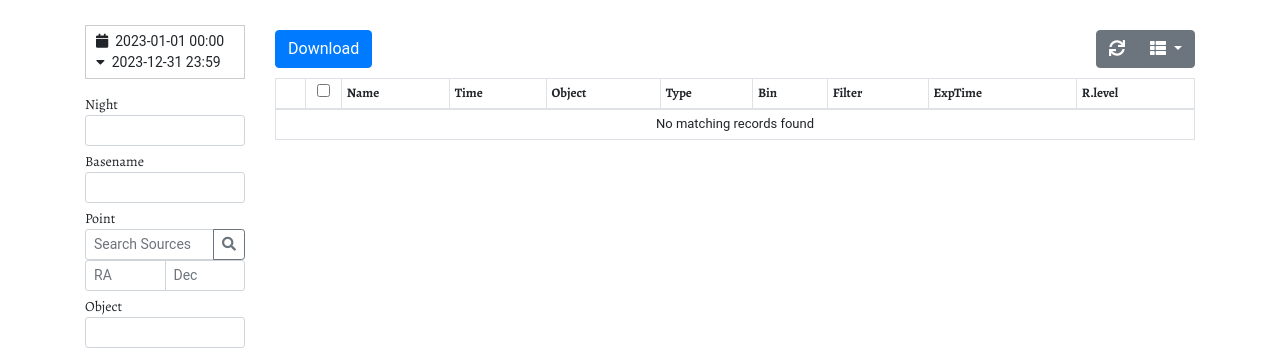
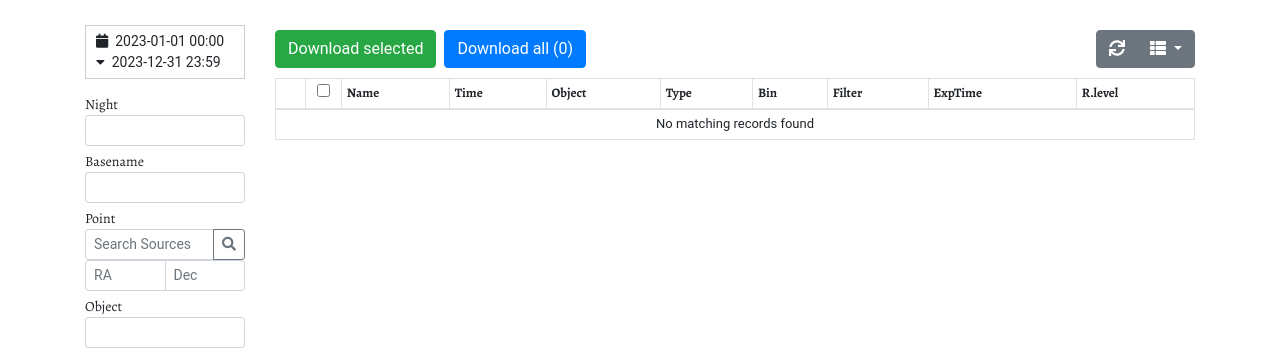
Before and after one commit to pyobs/pyobs-archive, a Django app: page / in a window 1280 px wide. Shown: the part 67-420 px from the top of the page. Run offline with Django 3.2, Linux system fonts and the light colour scheme; the visitor is signed in with stand-in values (Sample User, id 1); data that the repository does not hold is empty; some libraries are stand-ins or nearby versions; some web fonts are replaced.

Commit message:
added new button for download all

```diff
--- a/pyobs_archive/api/views.py
+++ b/pyobs_archive/api/views.py
@@ -296,9 +296,56 @@ def preview_view(request, frame_id):
         return HttpResponse(bio.getvalue(), content_type="image/png")
 
 
-@api_view(['POST'])
 @permission_classes([IsAuthenticated])
 def zip_view(request):
+    if request.method == 'POST':
+        return zip_view_post(request)
+    elif request.method == 'GET':
+        return zip_view_get(request)
+    else:
+        raise Http404
+
+
+def zip_view_post(request):
+    # get frames
+    frames = []
+    for frame_id in request.POST.getlist('frame_ids[]'):
+        # get frame
+        frames.append(_frame(frame_id))
+
+    # download
+    return _download_zip(request, frames)
+
+
+def zip_view_get(request):
+    # get offset and limit
+    try:
+        offset = int(request.GET.get('offset', default=0))
+        limit = int(request.GET.get('limit', default=1000))
+    except ValueError:
+        raise ParseError('Invalid values for offset/limit.')
+
+    # limit to 1000
+    limit = max(0, min(limit, 1000))
+    offset = max(0, offset)
+
+    # sort
+    sort = request.GET.get('sort', default='DATE_OBS')
+    order = request.GET.get('order', default='asc')
+    sort_string = ('' if order == 'asc' else '-') + sort
+
+    # filter
+    data = filter_frames(Frame.objects, request)
+
+    # and frames
+    root = settings.ARCHIVE_ROOT
+    frames = [(frame, os.path.join(root, frame.path, frame.basename + '.fits.fz')) for frame in data]
+
+    # download
+    return _download_zip(request, frames)
+
+
+def _download_zip(request, frames):
     # get archive root
     root = settings.ARCHIVE_ROOT
 
@@ -309,12 +356,10 @@ def zip_view(request):
     zip_file = zipstream.ZipFile()
 
     # add files
-    for frame_id in request.POST.getlist('frame_ids[]'):
-        # get frame
-        frame, filename = _frame(frame_id)
-
+    for frame, filename in frames:
         # add file to zip
-        zip_file.write(filename, arcname=os.path.join(archive_name, os.path.basename(filename)))
+        if os.path.exists(filename):
+            zip_file.write(filename, arcname=os.path.join(archive_name, os.path.basename(filename)))
 
     # create and return response
     response = StreamingHttpResponse(zip_file, content_type='application/zip')
--- a/pyobs_archive/frontend/static/js/app.js
+++ b/pyobs_archive/frontend/static/js/app.js
@@ -59,6 +59,17 @@ $(function () {
                 setRequestHeader(xhr);
             }
         },
+        onLoadSuccess: function() {
+            // update download search button
+            let downloadSearchBtn = $('#downloadSearchBtn');
+            let rows = this.totalRows;
+            downloadSearchBtn.html('Download all (' + rows + ')');
+            downloadSearchBtn.attr('href', 'frames/zip?q=a' + buildQueryParms());
+        },
+        onCheck: on_check,
+        onUncheck: on_check,
+        onCheckAll: on_check,
+        onUncheckAll: on_check,
         totalField: 'count',
         dataField: 'results',
         pagination: true,
@@ -116,6 +127,14 @@ $(function () {
             sortable: true
         }]
     });
+
+    function on_check() {
+
+        // update download button
+        let downloadBtn = $('#downloadBtn');
+        var rows = $('#table').bootstrapTable('getSelections').length;
+        downloadBtn.html('Download selected (' + rows + ')');
+    }
 
     $('#daterange').daterangepicker({
         'locale': {
--- a/pyobs_archive/frontend/templates/archive/index.html
+++ b/pyobs_archive/frontend/templates/archive/index.html
@@ -84,7 +84,13 @@
                         <div class="btn-toolbar" role="group">
                             <form id="zip-form">
                                 {% csrf_token %}
-                                <button type="button" id="downloadBtn" class="btn btn-primary">Download</button>
+                                <button type="button" id="downloadBtn" class="btn btn-success">Download selected</button>
+                            </form>
+                        </div>
+                        <div class="btn-toolbar ml-2" role="group">
+                            <form id="zip-form">
+                                {% csrf_token %}
+                                <a id="downloadSearchBtn" href="#" class="btn btn-primary" style="color: white">Download all</a>
                             </form>
                         </div>
                     </div>
```
